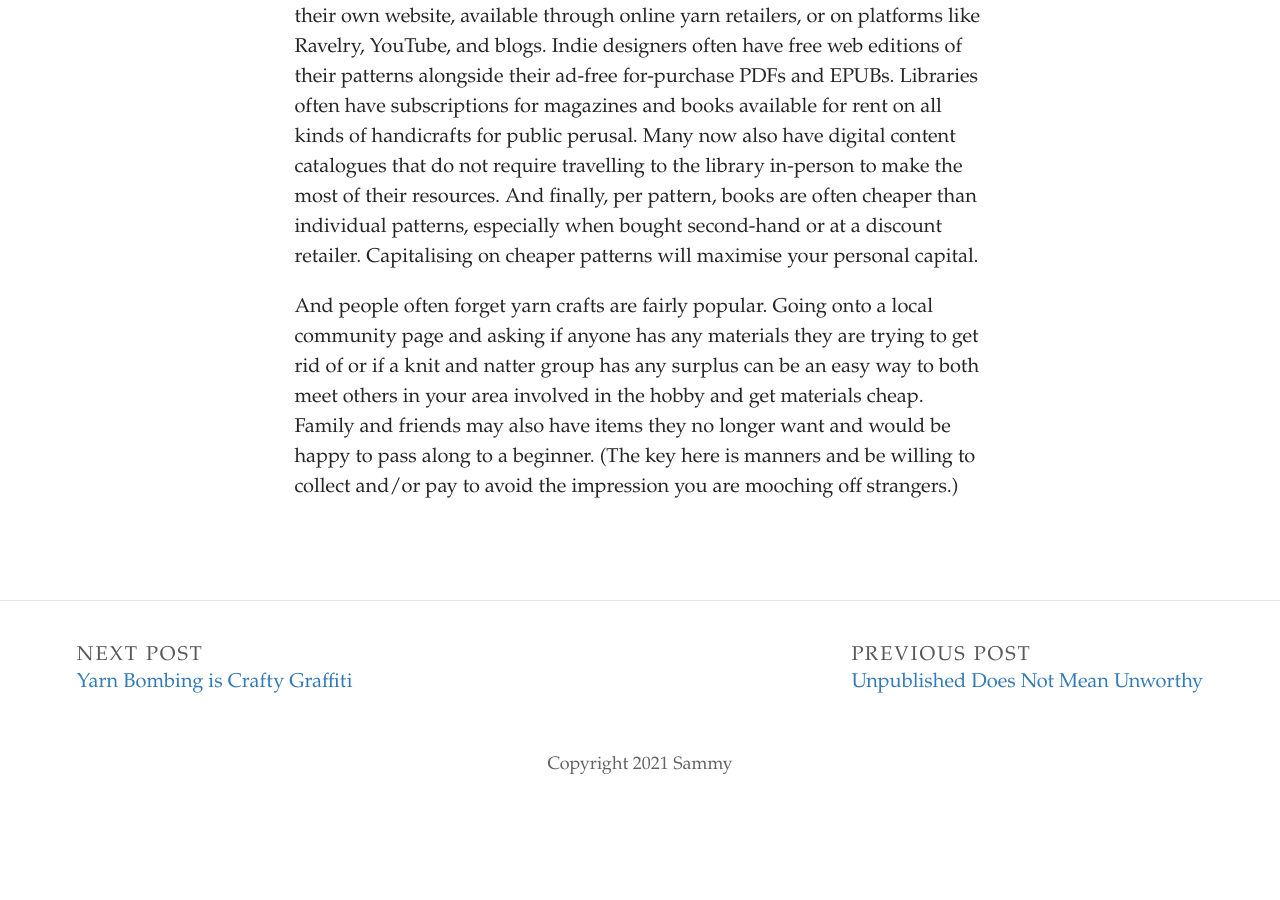
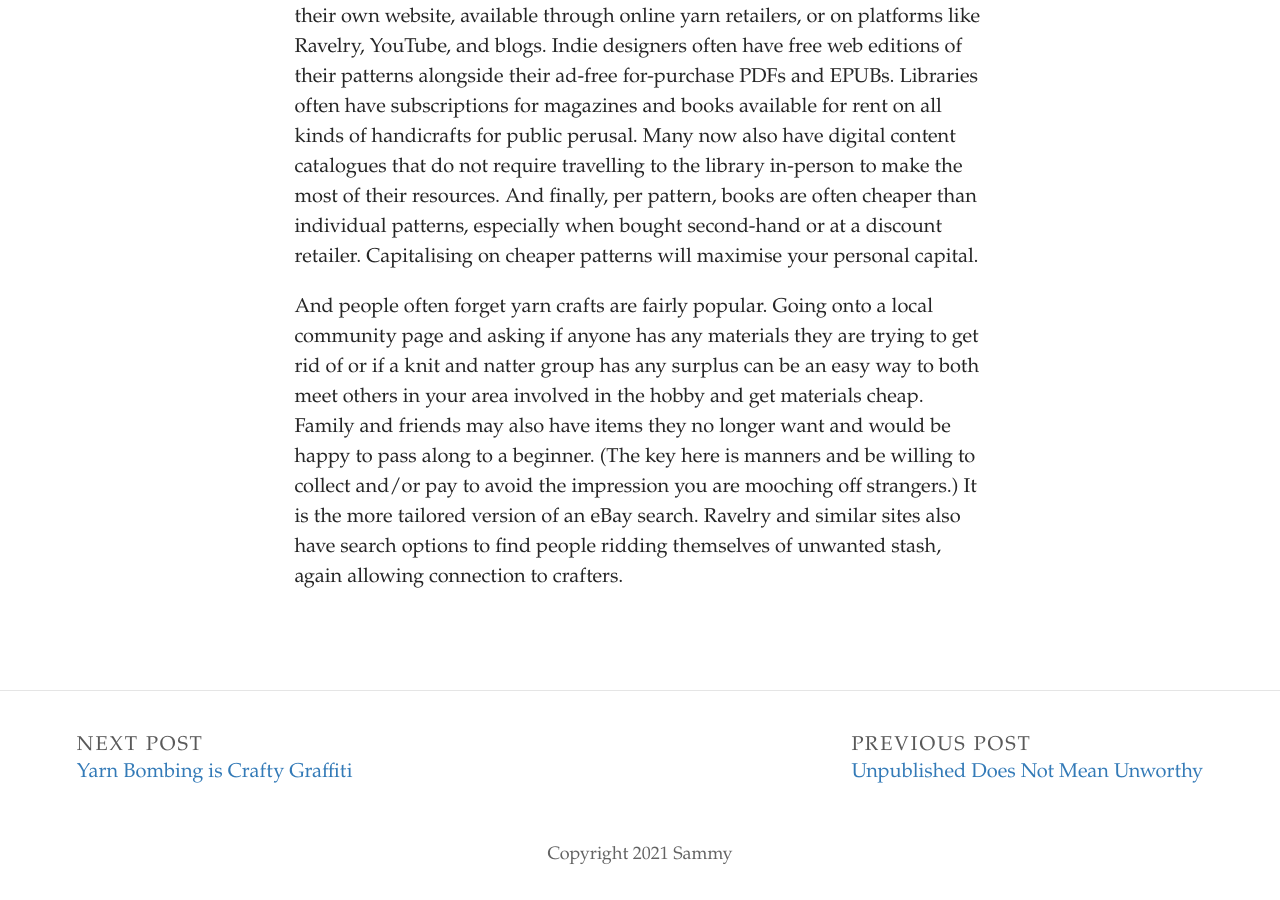
Before and after one commit to SammySpinsAYarn/Blog, a Jekyll site: the page built from _posts/2023-07-31-i-am-behind.md, in a window 1280 px wide and 900 px high, scrolled down 1061 px. Built offline with Jekyll 4.4.1, drawn with Linux system fonts in a browser that asks for light colours; some web fonts are replaced; before the commit the page ends 1871 px from its top, so only the background shows below that.

Commit message:
Update Post “2023-07-31-i-am-behind”

```diff
--- a/_posts/2023-07-31-i-am-behind.md
+++ b/_posts/2023-07-31-i-am-behind.md
@@ -14,4 +14,4 @@
 
 P﻿atterns are another money drain crafters complain about. There are three main methods of reducing price: buying books, the library, and using free ones. Most yarn companies have lots of free patterns online. They may be on their own website, available through online yarn retailers, or on platforms like Ravelry, YouTube, and blogs. Indie designers often have free web editions of their patterns alongside their ad-free for-purchase PDFs and EPUBs. Libraries often have subscriptions for magazines and books available for rent on all kinds of handicrafts for public perusal. Many now also have digital content catalogues that do not require travelling to the library in-person to make the most of their resources. And finally, per pattern, books are often cheaper than individual patterns, especially when bought second-hand or at a discount retailer. Capitalising on cheaper patterns will maximise your personal capital.
 
-And people often forget yarn crafts are fairly popular. Going onto a local community page and asking if anyone has any materials they are trying to get rid of or if a knit and natter group has any surplus can be an easy way to both meet others in your area involved in the hobby and get materials cheap. Family and friends may also have items they no longer want and would be happy to pass along to a beginner. (The key here is manners and be willing to collect and/or pay to avoid the impression you are mooching off strangers.)
+And people often forget yarn crafts are fairly popular. Going onto a local community page and asking if anyone has any materials they are trying to get rid of or if a knit and natter group has any surplus can be an easy way to both meet others in your area involved in the hobby and get materials cheap. Family and friends may also have items they no longer want and would be happy to pass along to a beginner. (The key here is manners and be willing to collect and/or pay to avoid the impression you are mooching off strangers.) It is the more tailored version of an eBay search. Ravelry and similar sites also have search options to find people ridding themselves of unwanted stash, again allowing connection to crafters.
```
